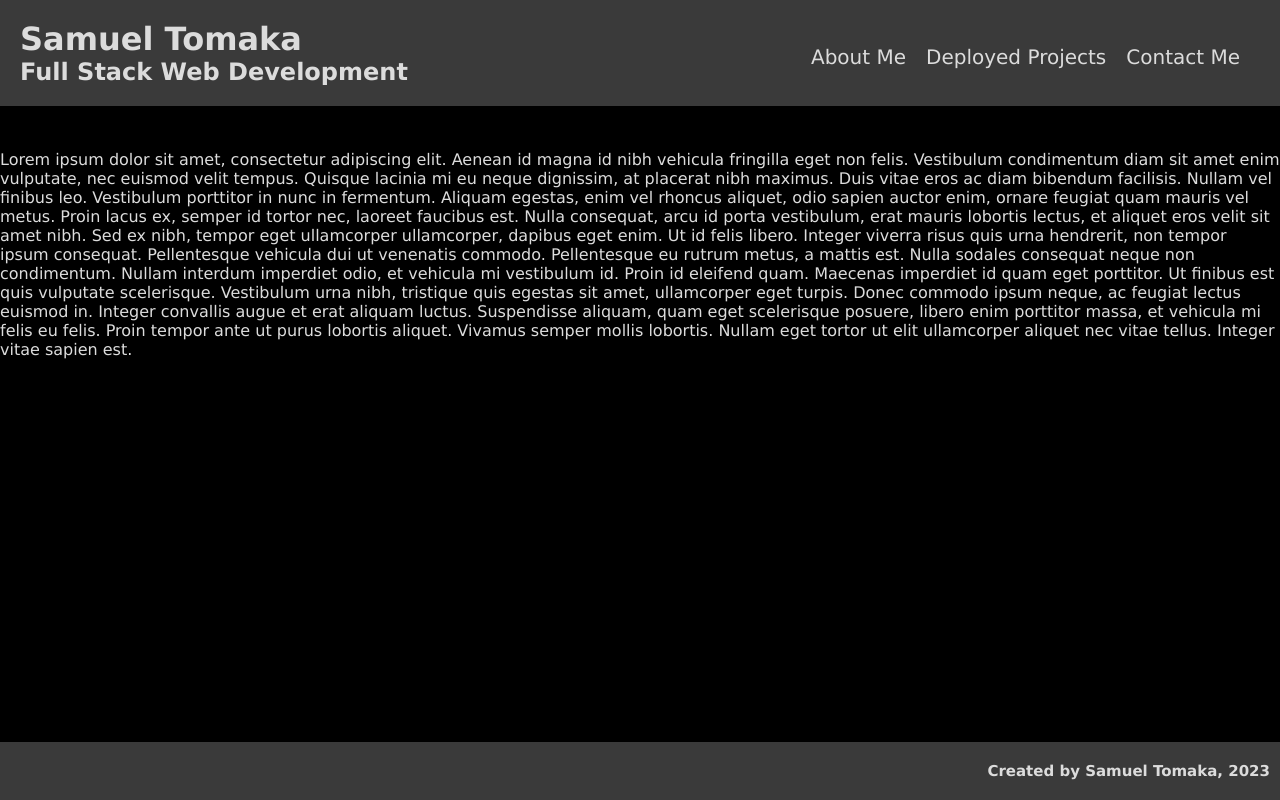
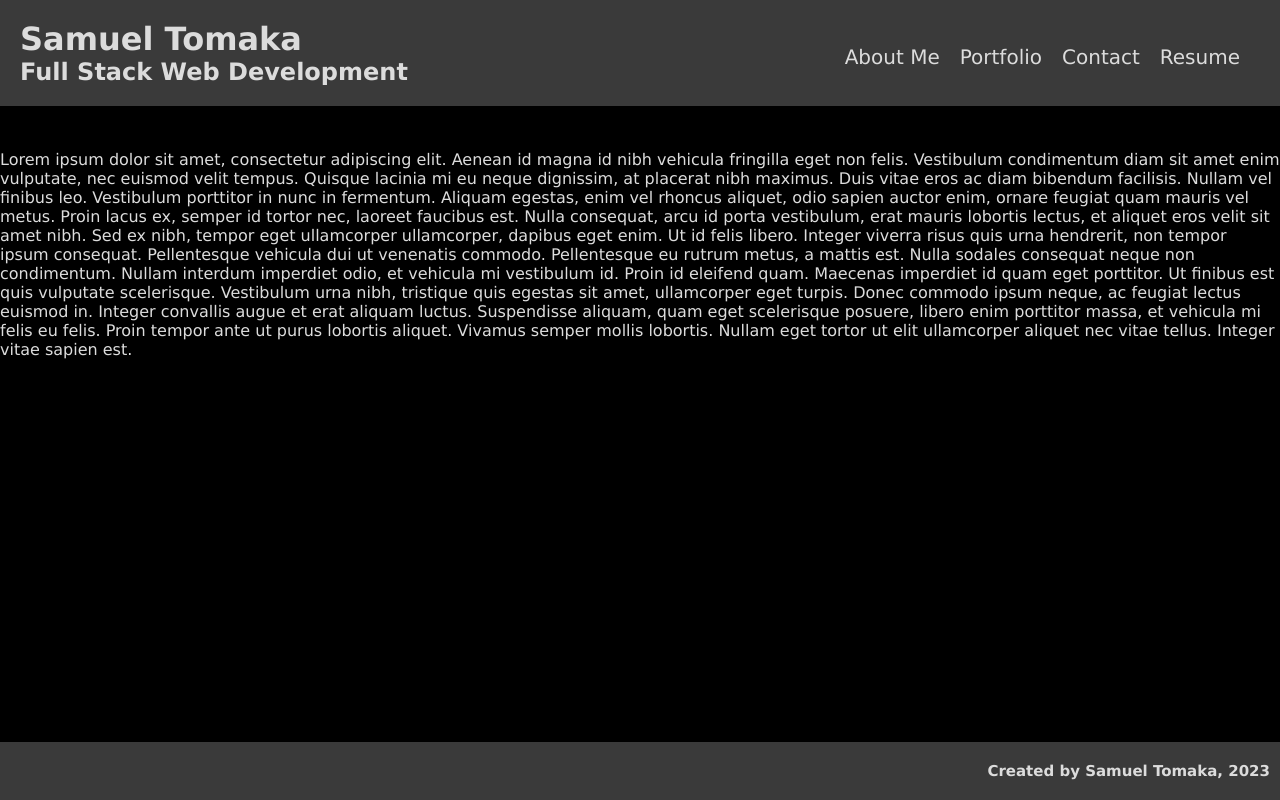
Before and after one commit to altavada/portfolio-with-react, a React (Create React App) app: page / in a window 1280 px wide. Shown: the top 800 px of the page. Built offline with nearby package versions, Linux system fonts and the light colour scheme.

Commit message:
created navbar useStates

```diff
--- a/package.json
+++ b/package.json
@@ -1,5 +1,5 @@
 {
-  "name": "00-practice-app",
+  "name": "portfolio-with-react",
   "version": "0.1.0",
   "private": true,
   "dependencies": {
--- a/src/App.js
+++ b/src/App.js
@@ -1,16 +1,15 @@
 import React from "react";
-import Header from "./components/Header";
+import Content from "./components/Content";
 import Footer from "./components/Footer";
-import Section from "./components/Section";
+
 import "./styles/style.css";
 
 function App() {
   return (
-    <body>
-      <Header />
-      <Section />
+    <div>
+      <Content />
       <Footer />
-    </body>
+    </div>
   );
 }
 
--- /dev/null
+++ b/src/components/Content.js
@@ -0,0 +1,50 @@
+import "../styles/Header.css";
+import Section from "./Section";
+import { useState } from "react";
+
+function Header() {
+  const styles = {
+    header: {
+      padding: "20px",
+      background: "rgb(58, 58, 58)",
+      position: "fixed",
+      width: "100%",
+    },
+    headline: {
+      display: "inline-block",
+    },
+    title: {
+      fontSize: "48px",
+    },
+    nav: {
+      display: "flex",
+      paddingTop: "25px",
+      paddingRight: "50px",
+      float: "right",
+      fontSize: "20px",
+    },
+  };
+  const [navTab, setTab] = useState("about");
+  const handleClick = (event) => {
+    setTab(event.target.getAttribute('data-type'));
+  };
+  return (
+    <div>
+      <header style={styles.header}>
+        <div style={styles.headline}>
+          <h1>Samuel Tomaka</h1>
+          <h2>Full Stack Web Development</h2>
+        </div>
+        <nav style={styles.nav}>
+          <span className="navbtn" data-type="about" onClick={handleClick}>About Me</span>
+          <span className="navbtn" data-type="portfolio" onClick={handleClick}>Portfolio</span>
+          <span className="navbtn" data-type="contact" onClick={handleClick}>Contact</span>
+          <span className="navbtn" data-type="resume" onClick={handleClick}>Resume</span>
+        </nav>
+      </header>
+      <Section onTab={navTab} />
+    </div>
+  );
+}
+
+export default Header;
--- a/src/components/Header.js
+++ /dev/null
@@ -1,40 +0,0 @@
-import "../styles/Header.css";
-
-function Header() {
-  const styles = {
-    header: {
-      padding: "20px",
-      background: "rgb(58, 58, 58)",
-      position: "fixed",
-      width: "100%",
-    },
-    headline: {
-      display: "inline-block",
-    },
-    title: {
-      fontSize: "48px",
-    },
-    nav: {
-      display: "flex",
-      paddingTop: "25px",
-      paddingRight: "50px",
-      float: "right",
-      fontSize: "20px",
-    },
-  };
-  return (
-    <header style={styles.header}>
-      <div style={styles.headline}>
-        <h1>Samuel Tomaka</h1>
-        <h2>Full Stack Web Development</h2>
-      </div>
-      <nav style={styles.nav}>
-        <a href="#about">About Me</a>
-        <a href="#mylinks">Deployed Projects</a>
-        <a href="#contacts">Contact Me</a>
-      </nav>
-    </header>
-  );
-}
-
-export default Header;
--- a/src/styles/Header.css
+++ b/src/styles/Header.css
@@ -1,9 +1,10 @@
-nav a {
+.navbtn {
     padding: 10px;
     margin-top: -10px;
     text-decoration: none;
+    cursor: pointer;
 }
 
-nav a:hover {
+.navbtn:hover {
     text-decoration: underline;
 }
```
